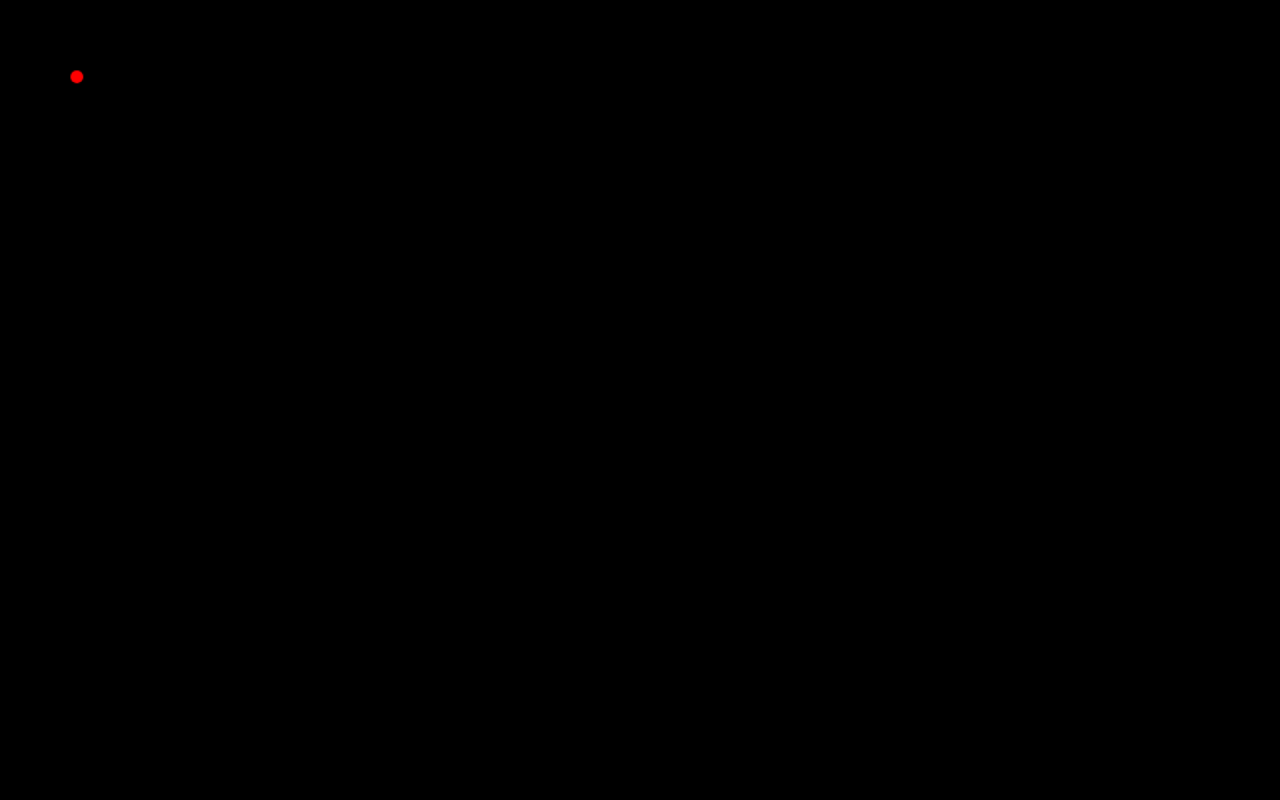
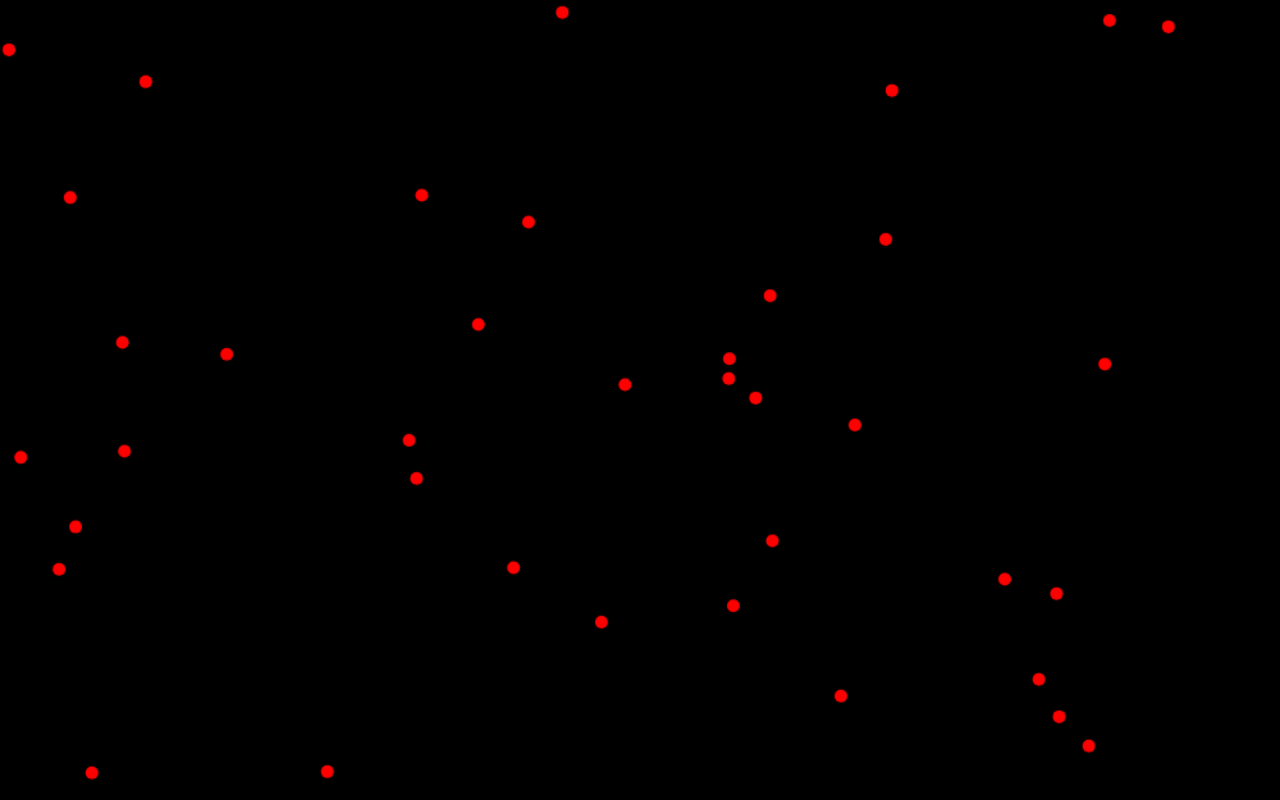
Before and after one commit to netssrmrz/blog, a plain HTML site: page fluidSim/index.html in a window 1280 px wide. Shown: the top 800 px of the page. Drawn offline with Linux system fonts and the light colour scheme.

Commit message:
multiple objs

```diff
--- a/fluidSim/Fluid_Canvas.js
+++ b/fluidSim/Fluid_Canvas.js
@@ -5,6 +5,7 @@ class Fluid_Canvas extends HTMLElement
   static tname = "fluid-canvas";
 
   canvas;
+  objs_canvas;
   field = null;
   fieldRes;
   showVectors = false;
@@ -25,7 +26,7 @@ class Fluid_Canvas extends HTMLElement
   start = new Date;
   frames = 0;
   clampData = false;
-  obj_pos = {x: 60, y: 60};
+  objs = new Array(100);
 
   // Lifecycle ====================================================================================
 
@@ -40,8 +41,22 @@ class Fluid_Canvas extends HTMLElement
   {
     this.innerHTML = `
       <canvas id="canvas"></canvas>
-      <canvas id="canvas_obj" width="1000" height="1000"></canvas>
+      <canvas id="objs_canvas" width="1000" height="1000"></canvas>
     `;
+
+    this.objs_canvas = this.querySelector("#objs_canvas");
+    const w = this.To_Float(getComputedStyle(this.objs_canvas).width);
+    const h = this.To_Float(getComputedStyle(this.objs_canvas).height);
+    for (let i = 0; i < this.objs.length; i++)
+    {
+      const obj =
+      {
+        x: Math.random() * w,
+        y: Math.random() * h
+      };
+      this.objs[i] = obj;
+    }
+
     this.On_Load();
   }
 
@@ -137,21 +152,33 @@ class Fluid_Canvas extends HTMLElement
     return res;
   }
 
-  Render_Obj(field)
+  To_Float(px_str)
   {
-    const canvas_obj = this.querySelector("#canvas_obj");
-    const ctx = canvas_obj.getContext("2d");
+    return Number.parseFloat(px_str.substring(0, px_str.length-2));
+  }
+
+  Render_Objs(field)
+  {
+    const ctx = this.objs_canvas.getContext("2d");
     ctx.fillStyle = "#f00";
+    ctx.clearRect(0, 0, this.objs_canvas.width, this.objs_canvas.height);
 
-    const field_pos = this.Scale_Pos(this.obj_pos, {x: field.width(), y: field.height()}, true);
+    for (let i = 0; i < this.objs.length; i++)
+    {
+      this.Render_Obj(field, this.objs[i], ctx);
+    }
+  }
+
+  Render_Obj(field, obj, ctx)
+  {
+    const field_pos = this.Scale_Pos(obj, {x: field.width(), y: field.height()}, true);
     const dx = field.getXVelocity(field_pos.x, field_pos.y)*100;
     const dy = field.getYVelocity(field_pos.x, field_pos.y)*100;
-    this.obj_pos.x += dx;
-    this.obj_pos.y += dy;
+    obj.x += dx;
+    obj.y += dy;
 
-    ctx.clearRect(0, 0, canvas_obj.width, canvas_obj.height);
     ctx.beginPath();
-    ctx.arc (this.obj_pos.x, this.obj_pos.y, 5, 0, 2 * Math.PI, false);
+    ctx.arc (obj.x, obj.y, 5, 0, 2 * Math.PI, false);
     ctx.fill();
   }
 
@@ -204,7 +231,7 @@ class Fluid_Canvas extends HTMLElement
       }
     }
 
-    this.Render_Obj(field);
+    this.Render_Objs(field);
   }
 
   Callback_displayVelocity(field)
--- a/fluidSim/index.html
+++ b/fluidSim/index.html
@@ -25,7 +25,7 @@
         xtop: 0;
         xleft: 0;
       }
-      fluid-canvas #canvas_obj
+      fluid-canvas #objs_canvas
       {
         width: 100%;
         position: absolute;
```
